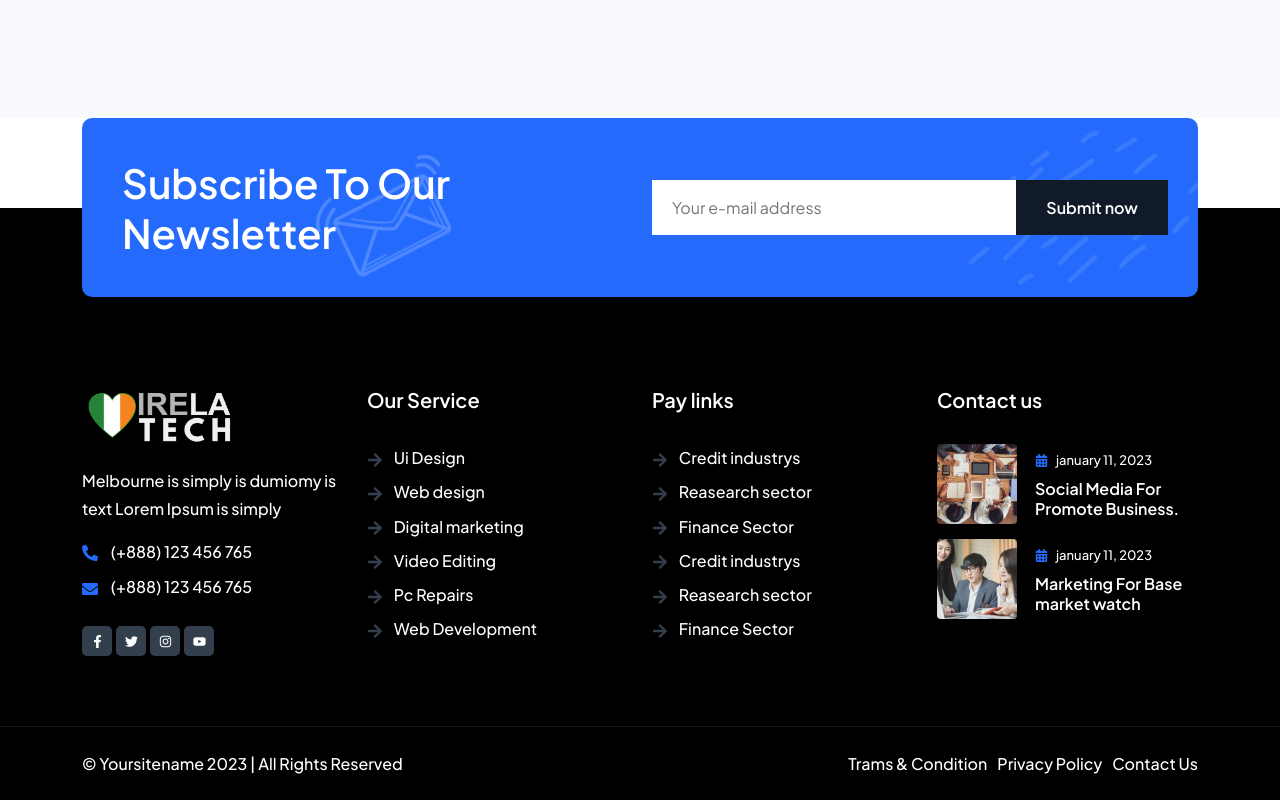
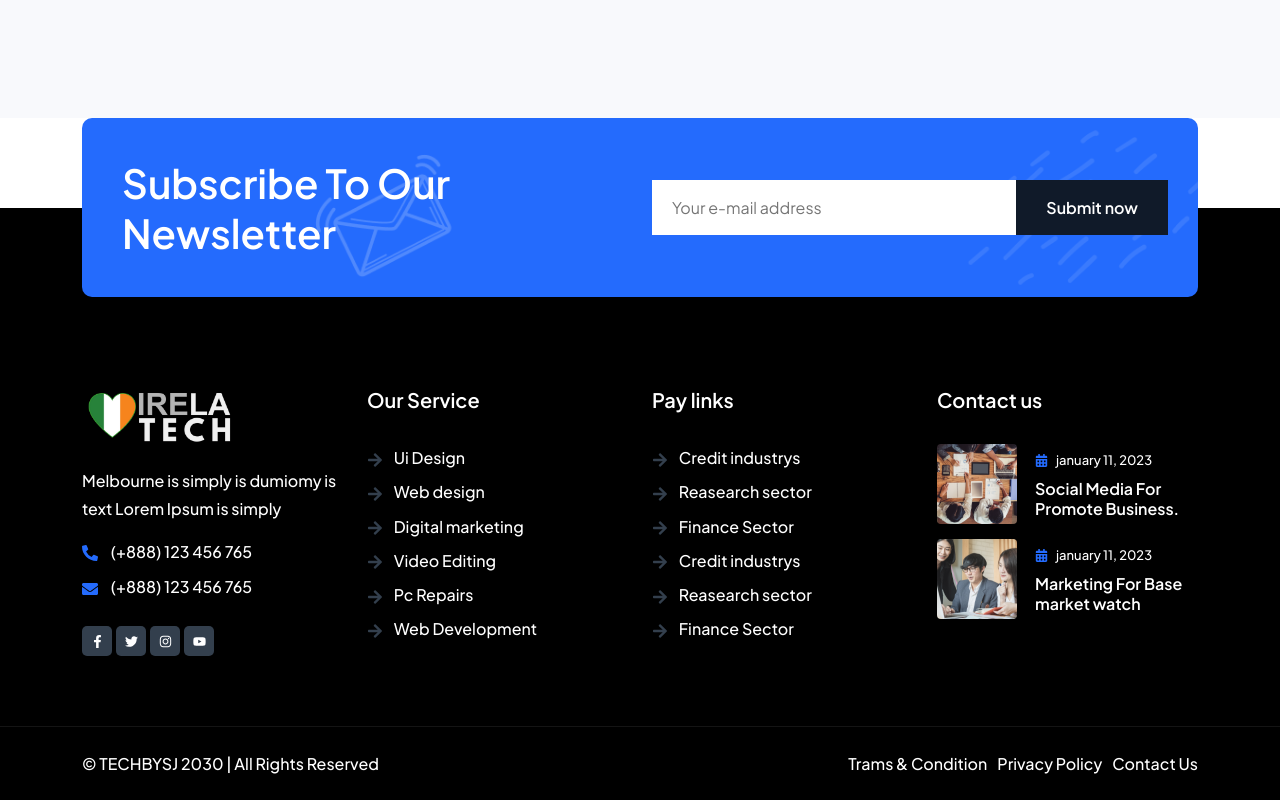
Before and after one commit to techbysj/DigitalSolutionsPlatform, a React (Create React App) app: page / in a window 1280 px wide. Shown: the part 7334-8134 px from the top of the page. Built offline with nearby package versions, Linux system fonts and the light colour scheme.

Commit message:
`Update copyright  in Footer component`

```diff
--- a/src/components/FooterOne.js
+++ b/src/components/FooterOne.js
@@ -201,7 +201,7 @@ const FooterOne = () => {
           <div className='container'>
             <div className='row'>
               <div className='col-md-6 align-self-center'>
-                <p>© Yoursitename 2023 | All Rights Reserved</p>
+                <p>© TECHBYSJ 2030 | All Rights Reserved</p>
               </div>
               <div className='col-md-6 text-lg-end'>
                 <a href='#'>Trams &amp; Condition</a>
```
